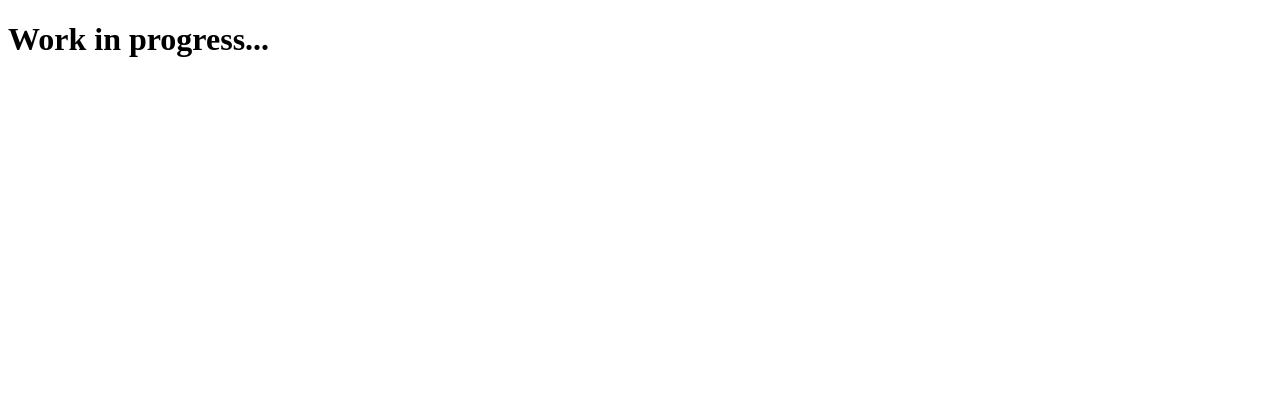
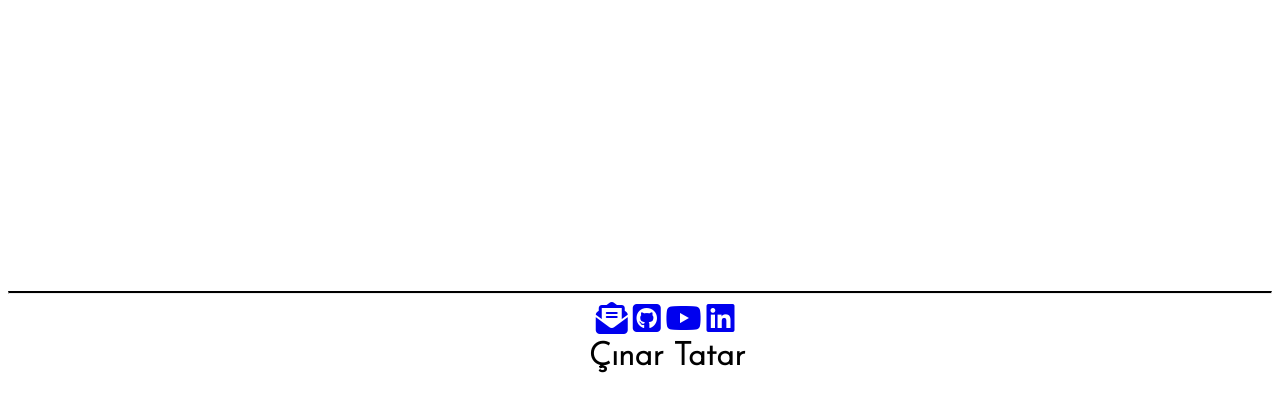
Before and after one commit to cinartatar/cinartatar.github.io, a plain HTML site: page index.html in a window 1280 px wide. Drawn offline with Linux system fonts and the light colour scheme.

Commit message:
project created

```diff
--- a/index.html
+++ b/index.html
@@ -1,12 +1,28 @@
 <!DOCTYPE html>
 <html lang="en">
+
 <head>
     <meta charset="UTF-8">
     <meta http-equiv="X-UA-Compatible" content="IE=edge">
     <meta name="viewport" content="width=device-width, initial-scale=1.0">
     <title>Document</title>
+    <link rel="stylesheet" href="style.css">
+    <link rel="preconnect" href="https://fonts.gstatic.com">
+    <link href="https://fonts.googleapis.com/css2?family=Josefin+Sans:wght@300&display=swap" rel="stylesheet">
+    <script src="https://kit.fontawesome.com/cf2548a27f.js" crossorigin="anonymous"></script>
 </head>
+
 <body>
-    <h1>Work in progress...</h1>
+
+    <h1>Çınar Tatar</h1>
+    <hr class="solid">
+    <div class="social-media-icons">
+
+        <a href="mailto:cinartatar2006@gmail.com"><i class="fas fa-envelope-open-text fa-2x"></i></a>
+        <a href="https://github.com/cinartatar"><i class="fab fa-github-square fa-2x"></i></a>
+        <a href="https://www.youtube.com/channel/UCiJJ_B7aWEd2od_Ohi0YCxQ"><i class="fab fa-youtube fa-2x"></i></a>
+        <a href="https://www.linkedin.com/in/cinartatar"><i class="fab fa-linkedin fa-2x"></i></a>
+    </div>
 </body>
+
 </html>
--- /dev/null
+++ b/style.css
@@ -0,0 +1,17 @@
+body {
+    font-family: 'Josefin Sans', sans-serif;
+}
+
+h1 {
+    position: absolute;
+    top: 40%;
+    left: 46%;
+}
+.solid {
+    border-top: 2px solid #000000;
+    margin-top: 23%;
+}
+
+.social-media-icons {
+    margin-left: 46.5%;
+}
```
Also changed, not shown: 1 other file.
